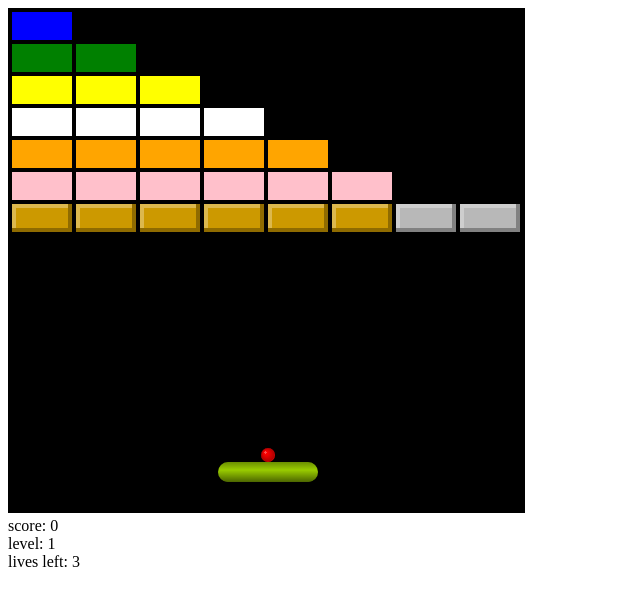
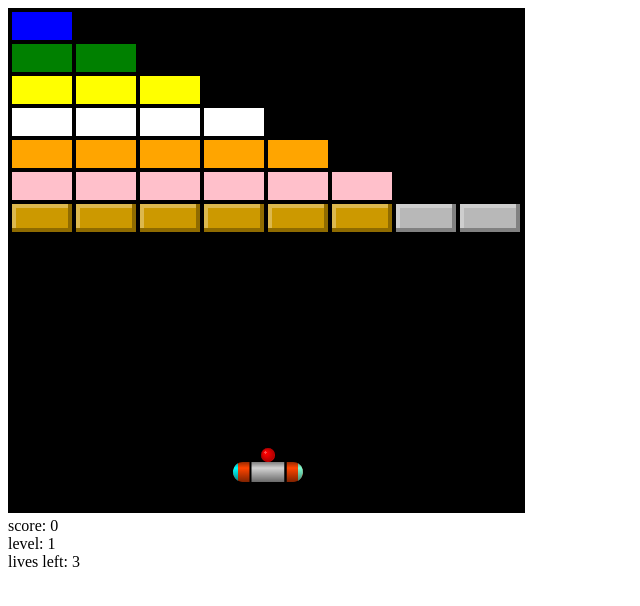
Before and after one commit to dKab/Arcanoid-html5-canvas-game, a plain HTML site: page index.html in a window 1280 px wide. Shown: the whole page, without its empty margins (0-640 px from the left). Drawn offline with Linux system fonts and the light colour scheme.

Commit message:
перерисовал ракетку

```diff
--- a/index.html
+++ b/index.html
@@ -23,6 +23,7 @@ and open the template in the editor.
 <script type="text/javascript" src="src/Participants.js"></script>
 <script type="text/javascript" src="src/CollisionResolver.js"></script>
 <script type="text/javascript" src="src/CanvasUtil.js"></script>
+<script type="text/javascript" src="src/Prizes.js"></script>
 </head>
 <body>
 	<canvas id="game_field" width="512" height="500">
--- a/src/CanvasUtil.js
+++ b/src/CanvasUtil.js
@@ -150,7 +150,7 @@ CanvasUtil.prototype.drawCircle = function(color, x, y, rad) {
     ctx.fill();
 };
 
-CanvasUtil.prototype.drawBate = function(bate) {
+CanvasUtil.prototype.drawPrize = function(bate) {
     var ctx = this.context;
     //ctx.fillStyle = bate.color;
     ctx.beginPath();
@@ -169,6 +169,85 @@ CanvasUtil.prototype.drawBate = function(bate) {
     ctx.fillStyle = grad;
     ctx.fill();
 
+};
+
+CanvasUtil.prototype.drawBate = function(bate) {
+    var ctx = this.context;
+    var width = bate.width,
+            height= bate.height,
+            x=bate.x,
+            y=bate.y;
+    	ctx.save();
+	ctx.translate(x, y);
+	ctx.beginPath();
+	var grad = ctx.createLinearGradient(0, 0, 0, height);
+	grad.addColorStop(0, 'rgba(0,0,0,0.4)');
+	grad.addColorStop(0.3, 'rgba(0,0,0, 0.0)');
+	grad.addColorStop(1, 'rgba(0,0,0, 0.5)');
+
+	ctx.beginPath();
+	ctx.moveTo(width / 4, 0);
+	ctx.lineTo(width / 4, height);
+	ctx.lineTo(width * 3 / 4, height);
+	ctx.lineTo(width * 3 / 4, 0);
+	ctx.closePath();
+	ctx.fillStyle = 'lightgray';
+	ctx.fill();
+	ctx.fillStyle = grad;
+	ctx.fill();
+
+
+
+	ctx.beginPath();
+	ctx.arc(height / 2, height / 2, height / 2, Math.PI / 2,
+	Math.PI * 3 / 2);
+	ctx.lineTo(width / 4, 0);
+	ctx.lineTo(width / 4, height);
+	ctx.closePath();
+	ctx.fillStyle = 'orangered';
+	ctx.fill();
+	ctx.fillStyle = grad;
+	ctx.fill();
+
+	ctx.beginPath();
+	ctx.moveTo(width / 4, 0);
+	ctx.lineTo(width / 4, height);
+	ctx.lineWidth = 2;
+	ctx.stroke();
+
+	ctx.beginPath();
+	ctx.arc(height / 2, height / 2, height / 2, Math.PI * 2 / 3, Math.PI * 4 / 3);
+	ctx.closePath();
+	ctx.fillStyle = 'aqua';
+	ctx.fill();
+	ctx.fillStyle = grad;
+	ctx.fill();
+
+
+	ctx.beginPath();
+	ctx.arc(width - height / 2, height / 2, height / 2, Math.PI * 3 / 2, Math.PI / 2);
+	ctx.lineTo(width * 3 / 4, height);
+	ctx.lineTo(width * 3 / 4, 0);
+	ctx.closePath();
+	ctx.fillStyle = 'orangered';
+	ctx.fill();
+	ctx.fillStyle = grad;
+	ctx.fill();
+
+	ctx.beginPath();
+	ctx.moveTo(width * 3 / 4, 0);
+	ctx.lineTo(width * 3 / 4, height);
+	ctx.lineWidth = 2.5;
+	ctx.stroke();
+
+	ctx.beginPath();
+	ctx.arc(width - height / 2, height / 2, height / 2, -Math.PI / 3, Math.PI / 3);
+	ctx.closePath();
+	ctx.fillStyle = 'aquamarine';
+	ctx.fill();
+	ctx.fillStyle = grad;
+	ctx.fill();
+	ctx.restore();
 };
 
 CanvasUtil.prototype.clear = function() {
--- a/src/CollisionResolver.js
+++ b/src/CollisionResolver.js
@@ -92,22 +92,22 @@ CollisionResolver.prototype.detectBrickCollision = function(ball, brick) {
          case "top":
              ball.y = brick.y-ball.height;
              ball.yVelocity = - ball.yVelocity;
-             console.log('top');
+             console.log('top'+"("+brick.row+"," + brick.col+")");
              break;
          case 'bottom':
              ball.y=brick.bottom;
              ball.yVelocity = -ball.yVelocity;
-             console.log('bot');
+             console.log('bot'+"("+brick.row+"," + brick.col+")");
              break;
          case 'left':
              ball.x = brick.x-ball.width;
              ball.xVelocity = - ball.xVelocity;
-             console.log('left');
+             console.log('left'+"("+brick.row+"," + brick.col+")");
              break;
          case 'right':
              ball.x = brick.right;
              ball.xVelocity = -ball.xVelocity;
-             console.log('right');
+             console.log('right'+"("+brick.row+"," + brick.col+")");
              break;
      }
      brick.collide(ball);
@@ -132,9 +132,9 @@ CollisionResolver.prototype.intersects = function(ball, brick) {
     if (d < ball.radius) {
         //determin which side of rectangle collided
         var side;
-        if (ball.xVelocity > 0 && !brick.prevInRow && ball.right >= brick.x && ball.center.y <=brick.bottom && ball.center.y >= brick.y)
+        if (ball.xVelocity > 0 && !brick.prevInRow && !brick.isFirst() && ball.right >= brick.x && ball.center.y <=brick.bottom && ball.center.y >= brick.y)
             side = "left";
-        else if (ball.xVelocity < 0 && !brick.nextInRow &&  ball.x <= brick.right && ball.center.y <=brick.bottom && ball.center.y >= brick.y)
+        else if (ball.xVelocity < 0 && !brick.nextInRow && !brick.isLast() &&  ball.x <= brick.right && ball.center.y <=brick.bottom && ball.center.y >= brick.y)
             side = 'right';
         else if (ball.yVelocity > 0 && !brick.above && !brick.isUpper() && ball.bottom >= brick.y && ball.center.x >=brick.x && ball.center.x <=brick.right)
             side = 'top';
--- a/src/Game.js
+++ b/src/Game.js
@@ -12,6 +12,8 @@ function Game() {
     this.totalScore = 0;
     this.paused = true;
     this.lastRender = 0;
+
+    this.prizeTypes = ['WeaponPrize', 'SlowDownPrize', 'ExtraLifePrize', 'ExpandPrize'];
 
     var bate = new Bate(this);
     //bate.placeAt(256 - bate.width / 2, 450);
@@ -367,6 +369,12 @@ Object.defineProperty(BricksCollection.prototype, 'rows', {
     }
 });
 
+Object.defineProperty(BricksCollection.prototype, 'cols', {
+    get: function() {
+        return this.bricks[0].length;
+    }
+});
+
 BricksCollection.prototype.getBrick = function(row, col) {
     // console.log(row);
     if (this.bricks[row]) {
--- a/src/Participants.js
+++ b/src/Participants.js
@@ -129,7 +129,7 @@ Ball.prototype.die = function() {
 function Bate() {
     GameItem.apply(this, arguments);
     this.color = '#99CC00';
-    this.width = 100;
+    this.width = 70;
     this.height = 20;
     // this.x = this.game.canvas.width / 2 - this.width / 2;
     //  this.y = this.game.canvas.height - this.height;
--- a/src/Prizes.js
+++ b/src/Prizes.js
@@ -1,3 +1,18 @@
 function Prize() {
+    GameItem.apply(this, arguments);
+    this.width=24;
+    this.height=12;
+}
 
+Prize.prototype= Object.create(GameItem.prototype);
+
+Prize.prototype.constructor = Prize;
+
+Prize.prototype.draw = function() {
+  this.game.canvasUtil.drawPrize();
+};
+
+function ExtendPrize() {
+    this.color = 'aquamarine';
+    this.letter = 'E';
 }
```
